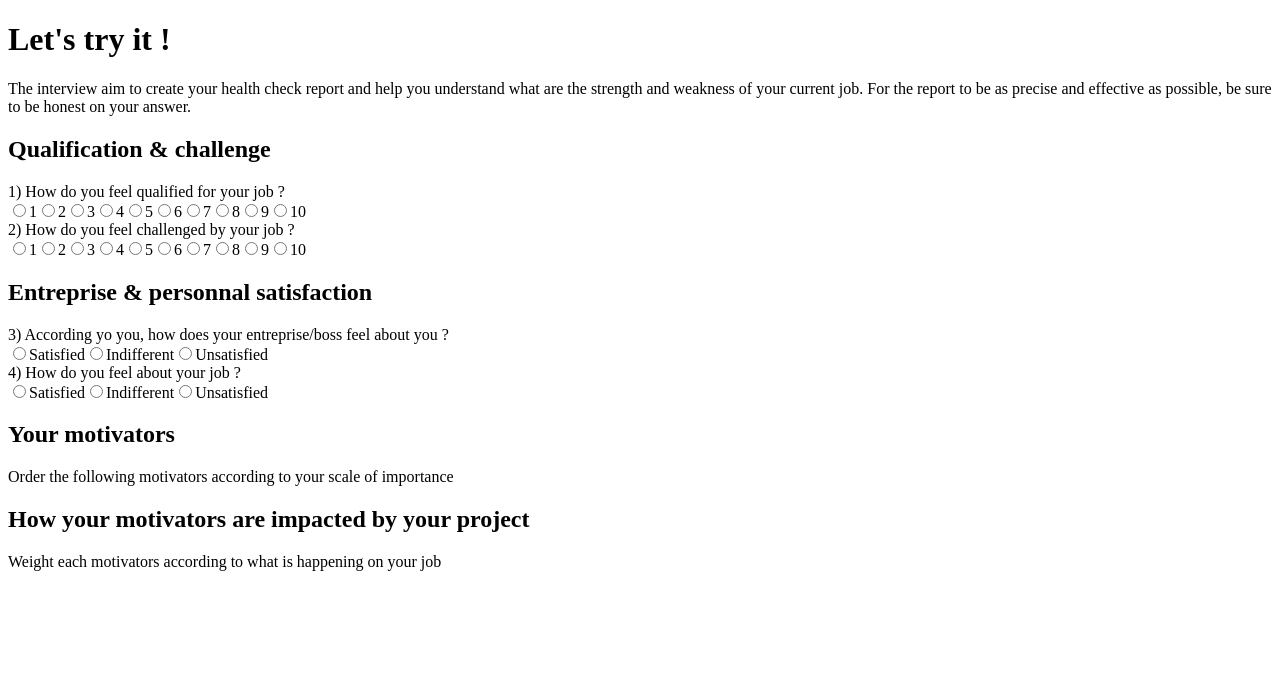
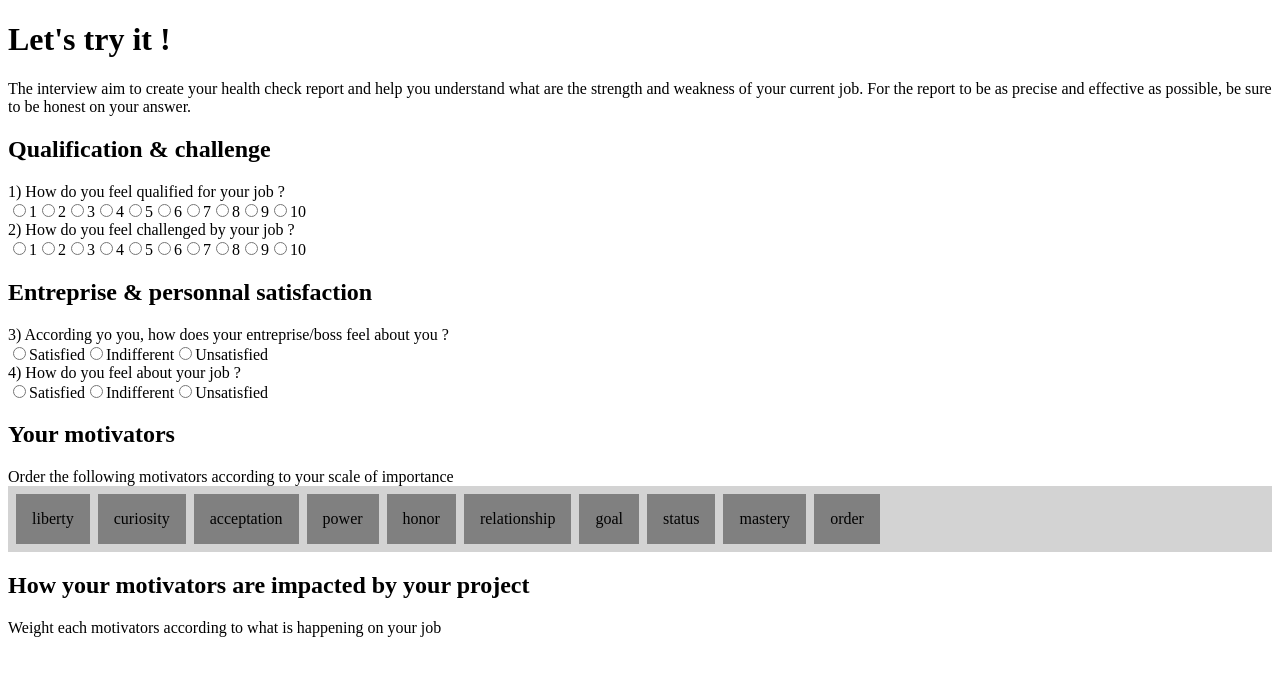
Before and after one commit to Lokymil/team_health_check, a React (Create React App) app: page /tryit in a window 1280 px wide. Shown: the top 676 px of the page. Built offline with nearby package versions, Linux system fonts and the light colour scheme.

Commit message:
Add drag & drop for monving motivators

```diff
--- a/package.json
+++ b/package.json
@@ -8,6 +8,7 @@
     "@nivo/scatterplot": "^0.59.3",
     "csv.macro": "^1.0.1",
     "react": "^16.11.0",
+    "react-beautiful-dnd": "^12.2.0",
     "react-dom": "^16.11.0",
     "react-router-dom": "^5.1.2",
     "react-scripts": "^3.3.0",
--- a/src/App.js
+++ b/src/App.js
@@ -4,7 +4,7 @@ import Uploader from "./components/upload/Uploader";
 import Graph from "./components/graph/Graph";
 import { FileContext } from "./context/FileContext";
 import Theory from "./components/interview/Theory";
-import Form from "./components/interview/Form";
+import Form from "./components/interview/Form/Form";
 
 const App = () => {
   const [fileData, setFileData] = useState([]);
--- a/src/components/interview/Form.js
+++ b/src/components/interview/Form/Form.js
@@ -1,17 +1,18 @@
 import React, { useState } from "react";
+import MotivatorsOrdering from "./MotivatorsOrdering";
 
-const initialMotivators = {
-  liberty: 0,
-  curiosity: 0,
-  acceptation: 0,
-  power: 0,
-  honor: 0,
-  relationship: 0,
-  goal: 0,
-  status: 0,
-  mastery: 0,
-  order: 0
-};
+const initialMotivators = [
+  "liberty",
+  "curiosity",
+  "acceptation",
+  "power",
+  "honor",
+  "relationship",
+  "goal",
+  "status",
+  "mastery",
+  "order"
+];
 
 const get1to10Scale = (name, checkedValue = 0, setCheckedValue = () => {}) => {
   const scale = [];
@@ -27,7 +28,7 @@ const get1to10Scale = (name, checkedValue = 0, setCheckedValue = () => {}) => {
           checked={i === checkedValue}
           onChange={() => setCheckedValue(i)}
         />
-        <label for={`${name}-${i}`}>{i}</label>
+        <label htmlFor={`${name}-${i}`}>{i}</label>
       </React.Fragment>
     );
   }
@@ -45,7 +46,7 @@ const getSatisfactionScale = (name, checkedValue, setCheckedValue) => (
       checked={checkedValue === 1}
       onChange={() => setCheckedValue(1)}
     />
-    <label for={`${name}-satisfied`}>Satisfied</label>
+    <label htmlFor={`${name}-satisfied`}>Satisfied</label>
     <input
       type="radio"
       id={`${name}-indifferent`}
@@ -54,7 +55,7 @@ const getSatisfactionScale = (name, checkedValue, setCheckedValue) => (
       checked={checkedValue === 0}
       onChange={() => setCheckedValue(0)}
     />
-    <label for={`${name}-indifferent`}>Indifferent</label>
+    <label htmlFor={`${name}-indifferent`}>Indifferent</label>
     <input
       type="radio"
       id={`${name}-unsatisfied`}
@@ -63,7 +64,7 @@ const getSatisfactionScale = (name, checkedValue, setCheckedValue) => (
       checked={checkedValue === -1}
       onChange={() => setCheckedValue(-1)}
     />
-    <label for={`${name}-unsatisfied`}>Unsatisfied</label>
+    <label htmlFor={`${name}-unsatisfied`}>Unsatisfied</label>
   </div>
 );
 
@@ -72,8 +73,7 @@ const Form = () => {
   const [challenge, setChallenge] = useState(0);
   const [enterpriseSatisfaction, setEnterpriseSatisfaction] = useState();
   const [personnalSatisfation, setPersonnalSatisfation] = useState();
-  const [matterLevels, setMatterLevels] = useState(initialMotivators);
-  const [scoreLevels, setScoreLevels] = useState(initialMotivators);
+  const [motivatorsOrder, setMotivatorsOrder] = useState(initialMotivators);
 
   return (
     <form>
@@ -111,6 +111,10 @@ const Form = () => {
         <label>
           Order the following motivators according to your scale of importance
         </label>
+        <MotivatorsOrdering
+          motivators={motivatorsOrder}
+          updateOrder={setMotivatorsOrder}
+        />
       </div>
       <div>
         <h2>How your motivators are impacted by your project</h2>
--- /dev/null
+++ b/src/components/interview/Form/MotivatorsOrdering.js
@@ -0,0 +1,83 @@
+import React from "react";
+import { DragDropContext, Droppable, Draggable } from "react-beautiful-dnd";
+
+const reorder = (list, startIndex, endIndex) => {
+  const result = Array.from(list);
+  const [removed] = result.splice(startIndex, 1);
+  result.splice(endIndex, 0, removed);
+
+  return result;
+};
+
+const grid = 8;
+
+const getItemStyle = (isDragging, draggableStyle) => ({
+  // some basic styles to make the items look a bit nicer
+  userSelect: "none",
+  padding: grid * 2,
+  margin: `0 ${grid}px 0 0`,
+
+  // change background colour if dragging
+  background: isDragging ? "lightgreen" : "grey",
+
+  // styles we need to apply on draggables
+  ...draggableStyle
+});
+
+const getListStyle = isDraggingOver => ({
+  background: isDraggingOver ? "lightblue" : "lightgrey",
+  display: "flex",
+  padding: grid,
+  overflow: "auto"
+});
+
+const MotivatorsOrdering = ({ motivators = [], updateOrder }) => {
+  const onDragEnd = result => {
+    if (!result.destination) {
+      return;
+    }
+
+    const items = reorder(
+      motivators,
+      result.source.index,
+      result.destination.index
+    );
+
+    updateOrder(items);
+  };
+
+  return (
+    <DragDropContext onDragEnd={onDragEnd}>
+      <Droppable droppableId="motivatorsOrdering" direction="horizontal">
+        {(provided, snapshot) => (
+          <div
+            ref={provided.innerRef}
+            style={getListStyle(snapshot.isDraggingOver)}
+            {...provided.droppableProps}
+          >
+            {motivators.map((motivator, index) => (
+              <Draggable key={motivator} draggableId={motivator} index={index}>
+                {(provided, snapshot) => (
+                  <div
+                    ref={provided.innerRef}
+                    {...provided.draggableProps}
+                    {...provided.dragHandleProps}
+                    style={getItemStyle(
+                      snapshot.isDragging,
+                      provided.draggableProps.style
+                    )}
+                  >
+                    {motivator}
+                  </div>
+                )}
+              </Draggable>
+            ))}
+            {provided.placeholder}
+          </div>
+        )}
+      </Droppable>
+    </DragDropContext>
+  );
+};
+
+export default MotivatorsOrdering;
```
Also changed, not shown: src/components/interview/Form/DraggableMotivator.js (added, +7 -0 lines), 1 other file (tests, documents, lock files or other folders).
